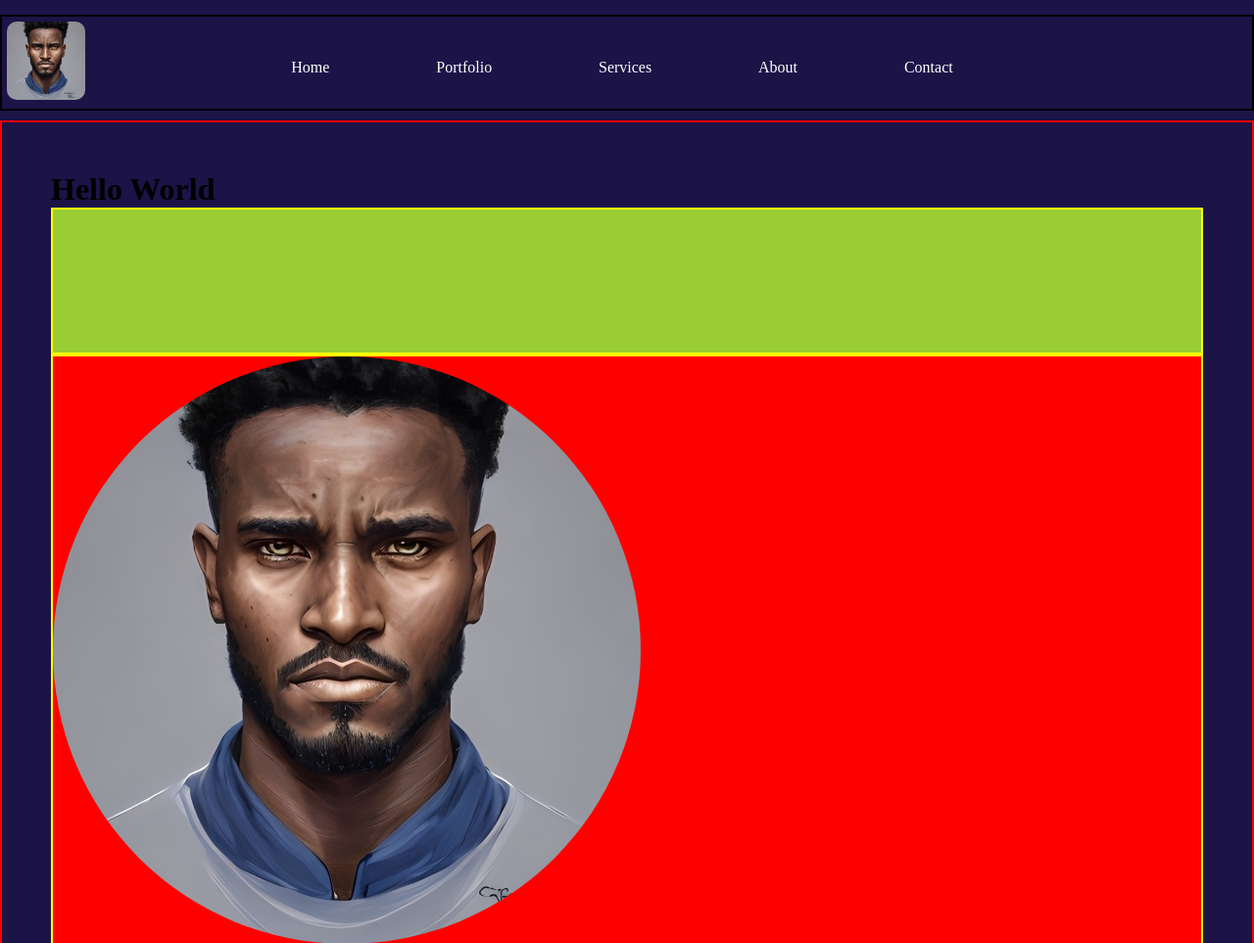
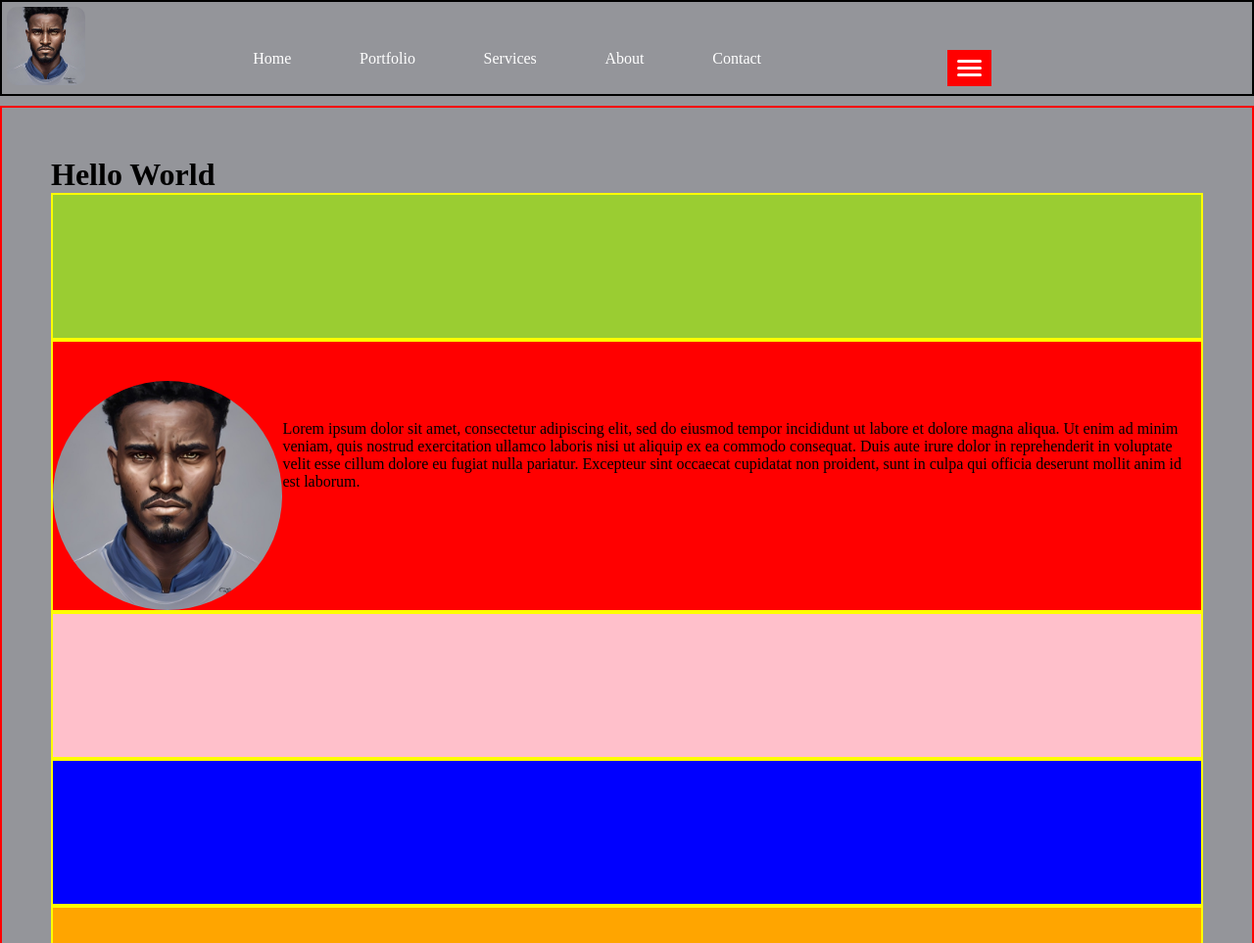
Before and after one commit to Prometheus92/Portfolio, a plain HTML site: page index.html in a window 1280 px wide. Shown: the top 963 px of the page at 98% size. Drawn offline with Linux system fonts and the light colour scheme.

Commit message:
added burger icon for smaller screen

```diff
--- a/index.html
+++ b/index.html
@@ -19,6 +19,12 @@
                     <li><a href="#" class="header-services">Services</a></li>
                     <li><a href="#" class="header-about">About</a></li>
                     <li><a href="#" class="header-contact">Contact</a></li>
+                    <!-- Burger icon for smaller screens -->
+                    <div class="header-burger">
+                        <div class="line1"></div>
+                        <div class="line2"></div>
+                        <div class="line3"></div>
+                    </div>
                 </ul>
             </div>
             <div class="header-sn"></div>
--- a/styles.css
+++ b/styles.css
@@ -3,18 +3,21 @@
     padding: 0;
     box-sizing:border-box;
 }
+
+/* styles for mobile phones. */
 body{
     width: 100%;
     /* height: 100vh; */
     /* border: 2px solid red; */
-    background-color: #1c1347;
+    background-color: rgb(148, 149, 154);
 }
 header{
     border: 2px solid black;
-    margin-top: 15px;
+    /* margin-top: 15px; */
     width: 100%;
     display: flex;
     justify-content: space-between;
+    align-items: center;
 }
 .header-icon{
     /* width: 100px; */
@@ -27,7 +30,6 @@ header{
     /* height: 131px; */
     margin: 5px;
     border-radius: 10px;
-
 }
 .header-nav{
     min-width: 70%;
@@ -57,7 +59,25 @@ header{
     width: 100px;
     height: 60px;
     /* background-color: red; */
-
+}
+.header-burger{
+    order: 1;
+    margin-left: 120px;
+    margin-top: auto;
+    /* margin-bottom: 0px;    */
+    background-color: red;
+    display: flex;
+    flex-direction: column;
+    align-self: center;
+    gap: 4px;
+    padding: 10px;
+    /* float: left; */
+}
+.header-burger div{
+    width: 25px;
+    height: 3px;
+    background-color: white;
+    border-radius: 5px;
 }
 main{
     width: 100%;
@@ -76,11 +96,19 @@ main{
     width: 100%;
     border: 2px solid yellow;
     background-color: red;
-    height: fit-content;
+    /* height: 50vh;? */
+    display: flex;
+    justify-content: space-between;
 }
 .main-portfolio img{
+    margin-top: 5vh;
     border-radius: 50%;
-    /* float: left; */
+    width: 20%;
+    float: left;
+}
+.main-portfolio p{
+    /* float: right; */
+    margin-top: 10vh;
 }
 .main-services{
     clear: both;
```
